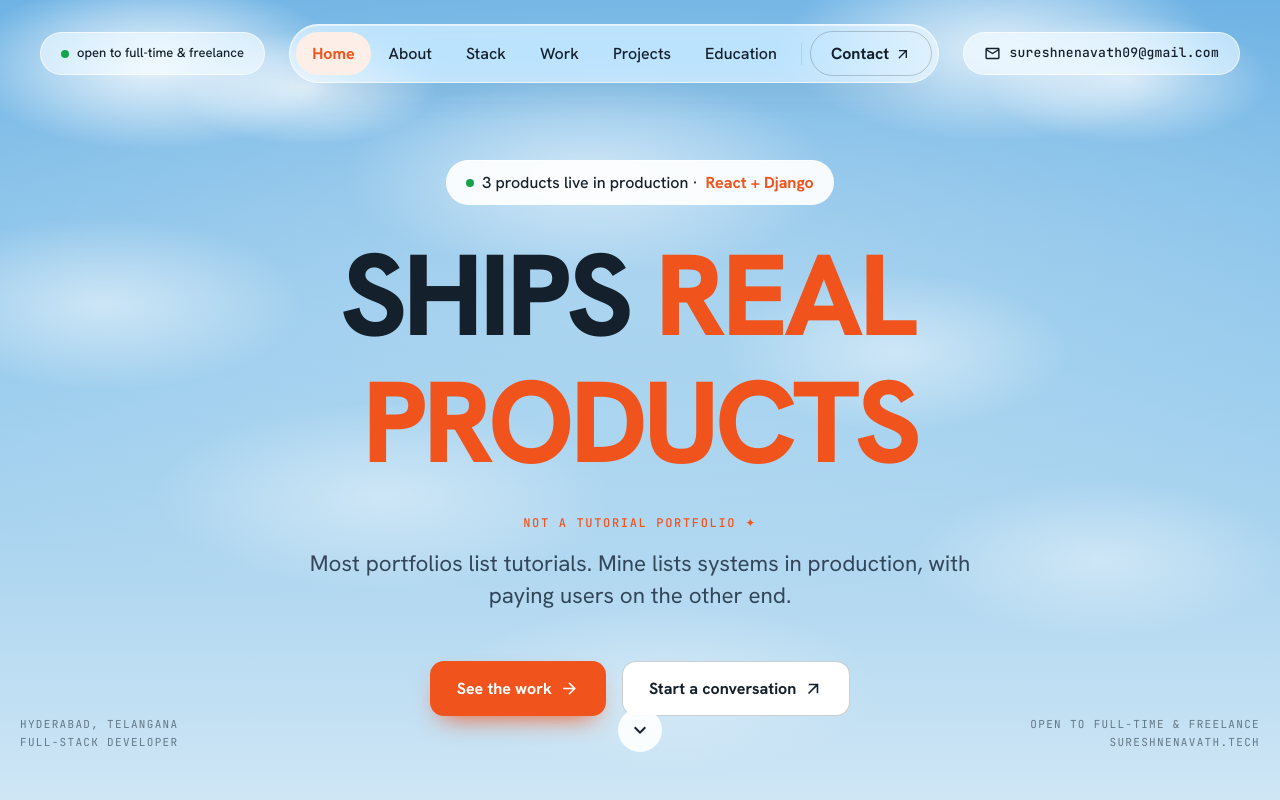
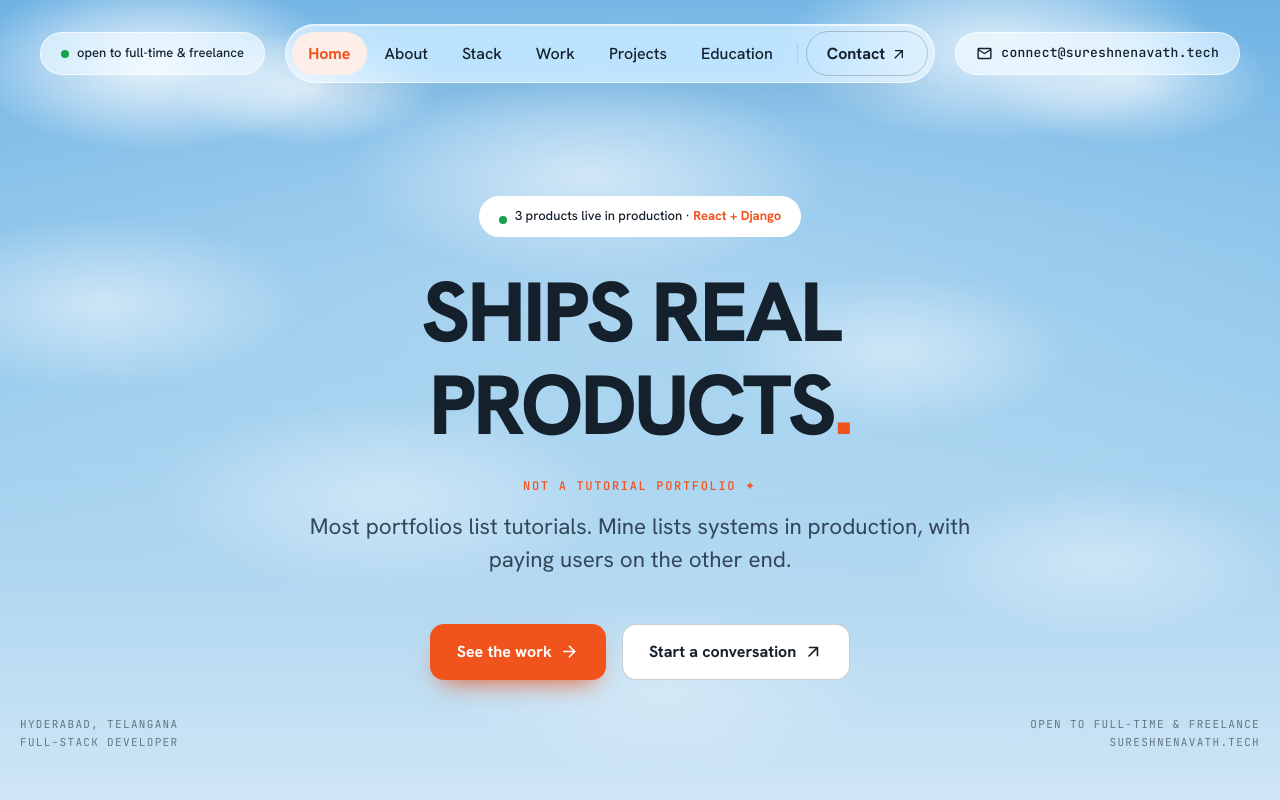
Before and after one commit to sureshnenavath/myportfolio, a React (Vite) app: page /#about in a window 1280 px wide. Before the commit this address led to /#about. Shown: the top 800 px of the page. Built offline with nearby package versions, Linux system fonts and the light colour scheme.

Commit message:
fixed eamil

```diff
--- a/src/components/Navbar.jsx
+++ b/src/components/Navbar.jsx
@@ -93,6 +93,7 @@ const Navbar = () => {
         initial={{ y: -70, opacity: 0 }}
         animate={{ y: 0, opacity: 1 }}
         transition={{ duration: 0.45, ease: [0.22, 1, 0.36, 1] }}
+        className="nav-header"
         style={{
           position: 'fixed',
           top: 0,
@@ -101,7 +102,6 @@ const Navbar = () => {
           zIndex: 1200,
           display: 'flex',
           alignItems: 'center',
-          justifyContent: 'space-between',
           gap: 'var(--space-5)',
           padding: 'var(--space-6) var(--shell-pad)',
           pointerEvents: 'none',
@@ -199,7 +199,7 @@ const Navbar = () => {
 
         {/* Right — email */}
         <a
-          href={`mailto:${profile.email}`}
+          href={`mailto:${profile.publicEmail}`}
           className="pill glass nav-side"
           style={{
             pointerEvents: 'auto',
@@ -209,7 +209,7 @@ const Navbar = () => {
           }}
         >
           <MailOutline style={{ fontSize: 17 }} />
-          {profile.email}
+          {profile.publicEmail}
         </a>
       </motion.header>
 
@@ -302,11 +302,11 @@ const Navbar = () => {
               </nav>
 
               <a
-                href={`mailto:${profile.email}`}
+                href={`mailto:${profile.publicEmail}`}
                 className="mono-label mono-label--on-dark"
                 style={{ display: 'inline-block', marginTop: 'var(--space-7)' }}
               >
-                {profile.email}
+                {profile.publicEmail}
               </a>
             </motion.div>
           </>
@@ -343,6 +343,10 @@ const Navbar = () => {
           color: var(--color-accent);
         }
 
+        /* Side pills only exist on wide screens; without them the bar must
+           centre its single pill instead of pushing it to the left edge. */
+        .nav-header { justify-content: center; }
+
         @media (min-width: 1100px) {
           .nav-links { display: flex; }
           .nav-burger { display: none; }
@@ -351,6 +355,9 @@ const Navbar = () => {
         @media (max-width: 1279px) {
           .nav-side { display: none; }
         }
+        @media (min-width: 1280px) {
+          .nav-header { justify-content: space-between; }
+        }
       `}</style>
     </>
   );
--- a/src/components/SplitText.jsx
+++ b/src/components/SplitText.jsx
@@ -14,11 +14,17 @@ const SplitText = ({
   stagger = 0.055,
   delay = 0,
   accentFrom = -1,
+  wordClass,
+  suffix,
+  suffixClass = '',
   animate = false,
 }) => {
   const ref = useRef(null);
   const [shown, setShown] = useState(false);
   const words = String(text).split(' ');
+  // Rendered tight against the last word, so it can be styled on its own
+  // without a space between it and the text.
+  const hasSuffix = suffix !== undefined && suffix !== null && suffix !== '';
 
   useEffect(() => {
     if (animate) {
@@ -47,21 +53,31 @@ const SplitText = ({
   return (
     <Tag
       ref={ref}
-      aria-label={text}
+      aria-label={hasSuffix ? `${text}${suffix}` : text}
       className={`split ${shown ? 'is-in' : ''} ${className}`.trim()}
       style={style}
     >
       {words.map((w, i) => (
         <span key={`${w}-${i}`} aria-hidden="true" className="split__word">
           <span
-            className="split__inner"
+            className={`split__inner ${
+              typeof wordClass === 'function' ? wordClass(i) : wordClass || ''
+            }`.trim()}
             style={{
               '--split-delay': `${delay + i * stagger}s`,
-              color: accentFrom >= 0 && i >= accentFrom ? 'var(--color-accent)' : undefined,
+              // A wordClass may paint the glyphs itself (halftone fill), in
+              // which case it owns the colour.
+              color:
+                !wordClass && accentFrom >= 0 && i >= accentFrom
+                  ? 'var(--color-accent)'
+                  : undefined,
             }}
           >
             {w}
             {i < words.length - 1 ? ' ' : ''}
+            {hasSuffix && i === words.length - 1 && (
+              <span className={suffixClass}>{suffix}</span>
+            )}
           </span>
         </span>
       ))}
@@ -77,6 +93,9 @@ SplitText.propTypes = {
   stagger: PropTypes.number,
   delay: PropTypes.number,
   accentFrom: PropTypes.number,
+  wordClass: PropTypes.oneOfType([PropTypes.string, PropTypes.func]),
+  suffix: PropTypes.node,
+  suffixClass: PropTypes.string,
   animate: PropTypes.bool,
 };
 
--- a/src/components/sections/Hero.jsx
+++ b/src/components/sections/Hero.jsx
@@ -1,6 +1,6 @@
 import React from 'react';
 import { motion } from 'framer-motion';
-import { ArrowForward, ArrowOutward, KeyboardArrowDown } from '@mui/icons-material';
+import { ArrowForward, ArrowOutward } from '@mui/icons-material';
 import SplitText from '../SplitText';
 import Magnetic from '../Magnetic';
 import { profile } from '../../data/content';
@@ -47,33 +47,26 @@ const Hero = () => {
         }}
       >
         <motion.div variants={rise} initial="hidden" animate="show" custom={0}>
-          <p
-            className="pill"
-            style={{
-              background: 'rgba(255,255,255,0.92)',
-              fontSize: 'var(--text-base)',
-            }}
-          >
+          <p className="pill hero-badge">
             <span className="dot" />
-            3 products live in production ·{' '}
-            <strong style={{ color: 'var(--color-accent)' }}>React + Django</strong>
+            <span>
+              3 products live in production ·{' '}
+              <strong style={{ color: 'var(--color-accent)' }}>React + Django</strong>
+            </span>
           </p>
         </motion.div>
 
+        {/* Scale and density, no fill trickery. Sizing lives in .hero-headline. */}
         <SplitText
           as="h1"
           text={`${profile.headline[0]} ${profile.headline[1]}`}
-          className="display"
+          className="display hero-headline"
           animate
           delay={0.25}
           stagger={0.08}
-          accentFrom={1}
-          style={{
-            margin: 'var(--space-7) 0 var(--space-6)',
-            fontSize: 'var(--text-display)',
-            color: 'var(--color-ink)',
-            maxWidth: '15ch',
-          }}
+          suffix="."
+          suffixClass="hero-stop"
+          style={{ margin: 'var(--space-7) 0 var(--space-6)' }}
         />
 
         <motion.p
@@ -92,12 +85,7 @@ const Hero = () => {
           initial="hidden"
           animate="show"
           custom={6}
-          style={{
-            maxWidth: '54ch',
-            fontSize: 'clamp(1.05rem, 2vw, 1.4rem)',
-            color: 'var(--color-text-secondary)',
-            marginBottom: 'var(--space-8)',
-          }}
+          className="hero-lede"
         >
           {profile.lede}
         </motion.p>
@@ -107,12 +95,7 @@ const Hero = () => {
           initial="hidden"
           animate="show"
           custom={7}
-          style={{
-            display: 'flex',
-            flexWrap: 'wrap',
-            justifyContent: 'center',
-            gap: 'var(--space-5)',
-          }}
+          className="hero-actions"
         >
           <Magnetic>
             <a href="#work" className="btn btn--primary">
@@ -128,33 +111,6 @@ const Hero = () => {
           </Magnetic>
         </motion.div>
       </div>
-
-      {/* Scroll cue */}
-      <motion.a
-        href="#about"
-        aria-label="Scroll to about"
-        initial={{ opacity: 0 }}
-        animate={{ opacity: 1 }}
-        transition={{ delay: 1.4, duration: 0.6 }}
-        style={{
-          position: 'absolute',
-          bottom: 'var(--space-8)',
-          left: '50%',
-          x: '-50%',
-          display: 'inline-flex',
-          alignItems: 'center',
-          justifyContent: 'center',
-          width: 44,
-          height: 44,
-          borderRadius: 'var(--radius-pill)',
-          background: 'rgba(255,255,255,0.9)',
-          color: 'var(--color-ink)',
-        }}
-      >
-        {/* Static: an infinite bob keeps a compositing layer alive for the
-            whole session, which is not worth 5px of movement. */}
-        <KeyboardArrowDown />
-      </motion.a>
 
       {/* Corner meta — the reference's fixed annotations */}
       <div className="corner-meta corner-meta--bl">
--- a/src/data/content.js
+++ b/src/data/content.js
@@ -12,6 +12,9 @@ export const profile = {
   role: 'Full-Stack Developer',
   location: 'Hyderabad, Telangana',
   email: 'sureshnenavath09@gmail.com',
+  // Shown in the header. Kept separate from `email` so the contact form,
+  // footer and direct-channels list still point at the inbox that receives.
+  publicEmail: 'connect@sureshnenavath.tech',
   phone: '+91 91773 46580',
   site: 'sureshnenavath.tech',
   github: 'https://github.com/sureshnenavath',
--- a/src/index.css
+++ b/src/index.css
@@ -181,6 +181,70 @@ img { max-width: 100%; display: block; }
 .lift:hover {
   transform: translateY(-6px);
   box-shadow: var(--shadow-1);
+}
+
+/* ---- Hero display type ----
+   No fill effect: scale and density do the work. Set much larger than the
+   section headings, tracked in hard, and locked to a short measure so it wraps
+   into a solid two-line block rather than one thin line. */
+.hero-headline {
+  /* Bounded by viewport HEIGHT as well as width. Sizing on vw alone let the
+     headline grow to three lines and run off a short screen. */
+  font-size: clamp(2.5rem, min(8vw, 10.5vh), 6rem);
+  letter-spacing: -0.05em;
+  line-height: 0.9;
+  color: var(--color-ink);
+  max-width: 13ch;   /* wraps to "SHIPS REAL" / "PRODUCTS." */
+}
+
+/* The one spot of colour — a full stop, not a whole word */
+.hero-stop {
+  color: var(--color-accent);
+  -webkit-text-fill-color: var(--color-accent);
+}
+
+/* `.pill` is nowrap by default, which pushed this badge past both screen
+   edges on a phone. Here it wraps and stays inside the viewport. */
+.hero-badge {
+  max-width: 100%;
+  white-space: normal;
+  text-align: left;
+  align-items: flex-start;
+  font-size: var(--text-base);
+  background: rgba(255, 255, 255, 0.92);
+}
+
+/* Keeps the dot on the first line once the label wraps */
+.hero-badge .dot { margin-top: 0.5em; }
+
+.hero-lede {
+  max-width: 54ch;
+  font-size: clamp(1rem, 2vw, 1.4rem);
+  color: var(--color-text-secondary);
+  margin-bottom: var(--space-8);
+}
+
+.hero-actions {
+  display: flex;
+  flex-wrap: wrap;
+  justify-content: center;
+  gap: var(--space-5);
+}
+
+@media (max-width: 599px) {
+  .hero-badge {
+    font-size: var(--text-md);
+    padding: 10px 16px;
+  }
+  /* Equal-width stacked buttons — side by side they wrapped to two ragged rows */
+  .hero-actions {
+    width: 100%;
+    max-width: 340px;
+    flex-direction: column;
+    gap: var(--space-4);
+  }
+  .hero-actions > * { width: 100%; }
+  .hero-actions .btn { width: 100%; }
 }
 
 /* Section display headline */
```
